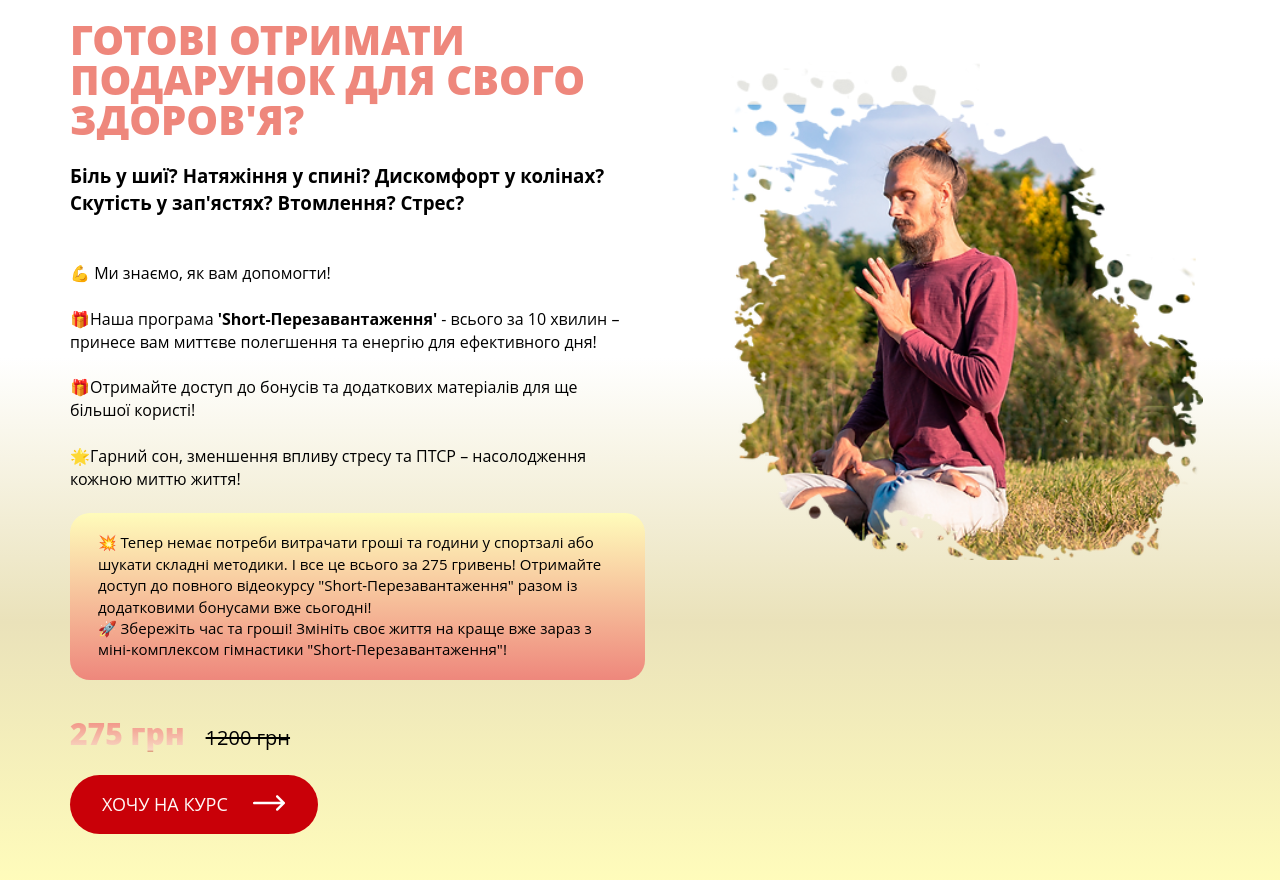
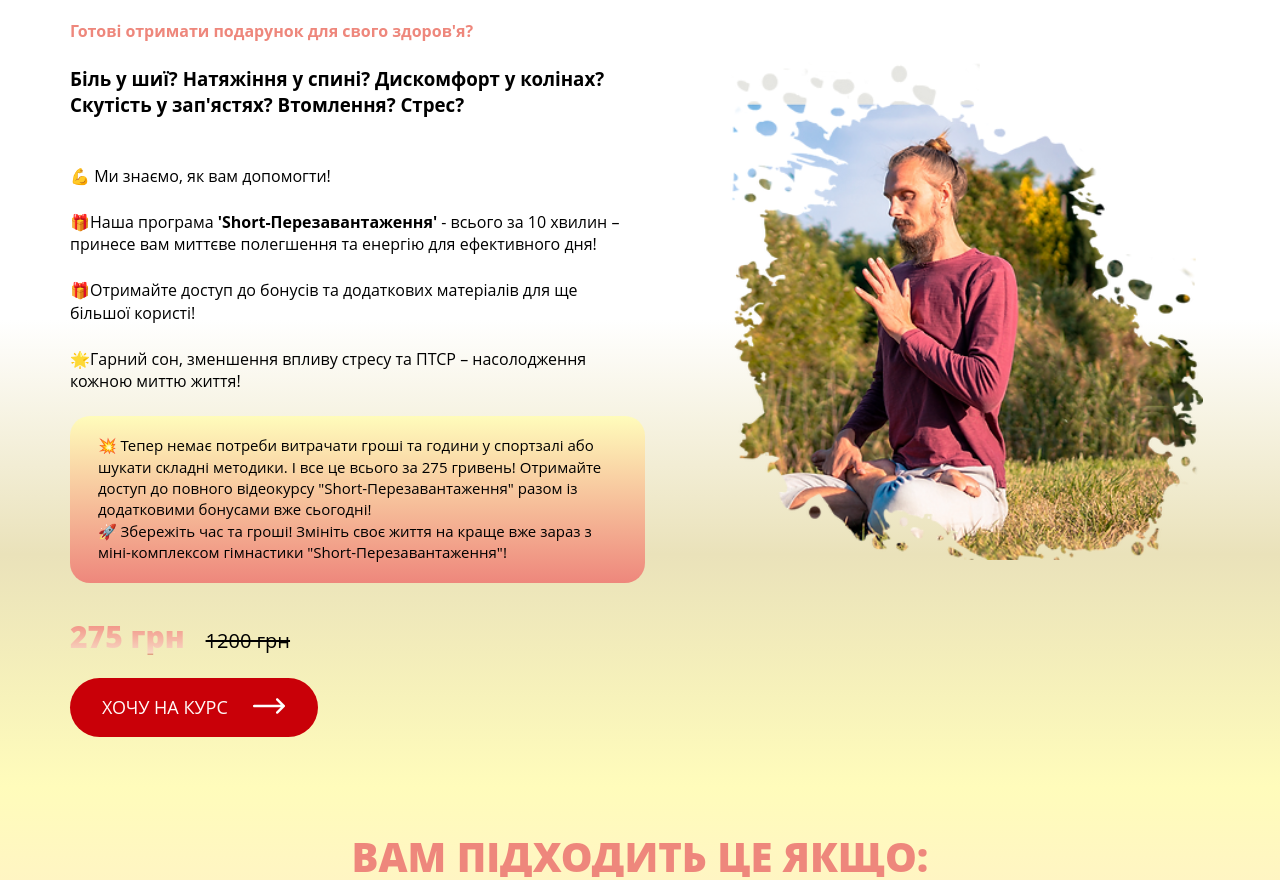
Before and after one commit to Sidorov13/EvgShort, a plain HTML site: page index.html in a window 1280 px wide. Shown: the top 880 px of the page. Drawn offline with Linux system fonts and the light colour scheme.

Commit message:
Add files via upload

```diff
--- a/index.html
+++ b/index.html
@@ -38,7 +38,8 @@ src="https://www.facebook.com/tr?id=374476261872877&ev=PageView&noscript=1"
 
             <div class="content">
 
-                <h2>Готові отримати подарунок для свого здоров'я?</h2>
+
+                <p><strong class="blue">Готові отримати подарунок для свого здоров'я?</strong></p>
                 <br>
                 <h3> Біль у шиї? Натяжіння у спині? Дискомфорт у колінах? Скутість у зап'ястях? Втомлення? Стрес?</h3>
 <Br><Br>
```
